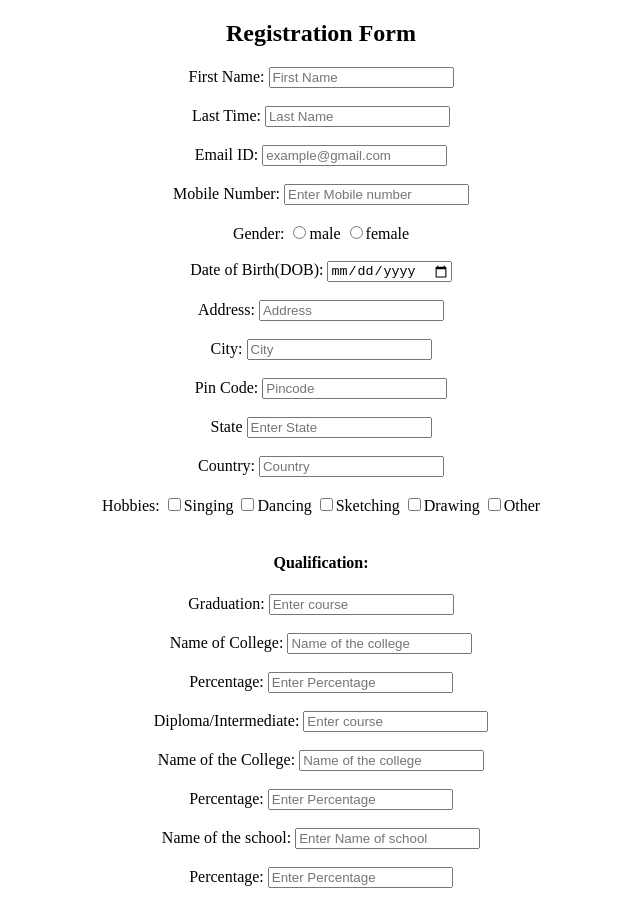
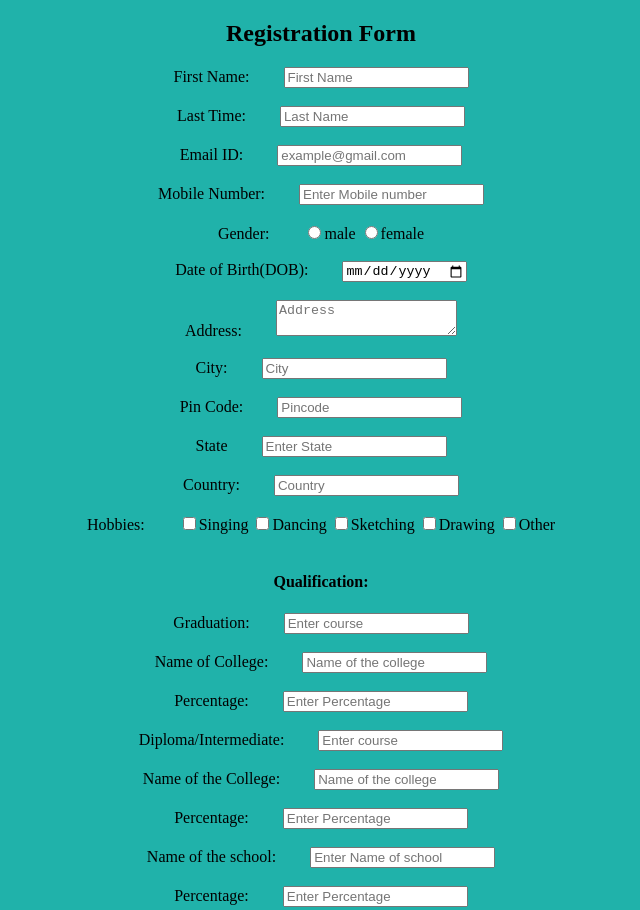
Before and after one commit to sushmareddykalluri/sushmareddykalluri.github.io, a plain HTML site: page index.html in a window 1280 px wide. Shown: the top 910 px of the page, without its empty margins (319-959 px from the left). Drawn offline with Linux system fonts and the light colour scheme.

Commit message:
Add files via upload

```diff
--- a/index.html
+++ b/index.html
@@ -5,6 +5,15 @@
     <meta http-equiv="X-UA-Compatible" content="IE=edge">
     <meta name="viewport" content="width=device-width, initial-scale=1.0">
     <title>Creating form</title>
+    <style>
+        body{
+            background-color:lightseagreen;
+            }
+            label{
+                padding-right:30px;
+
+            }
+    </style>
 </head>
 <body align="center">
 
@@ -25,7 +34,7 @@
         <label>Date of Birth(DOB):</label>
         <input type="date" name=""><br><br>
         <label>Address:</label>
-        <input type="textarea" placeholder="Address" name=""><br><br>
+        <textarea id="Address" placeholder="Address" name="Address"></textarea><br><br>
         <label>City:</label>
         <input type="text" placeholder="City" name=""><br><br>
         <label>Pin Code:</label>
```
